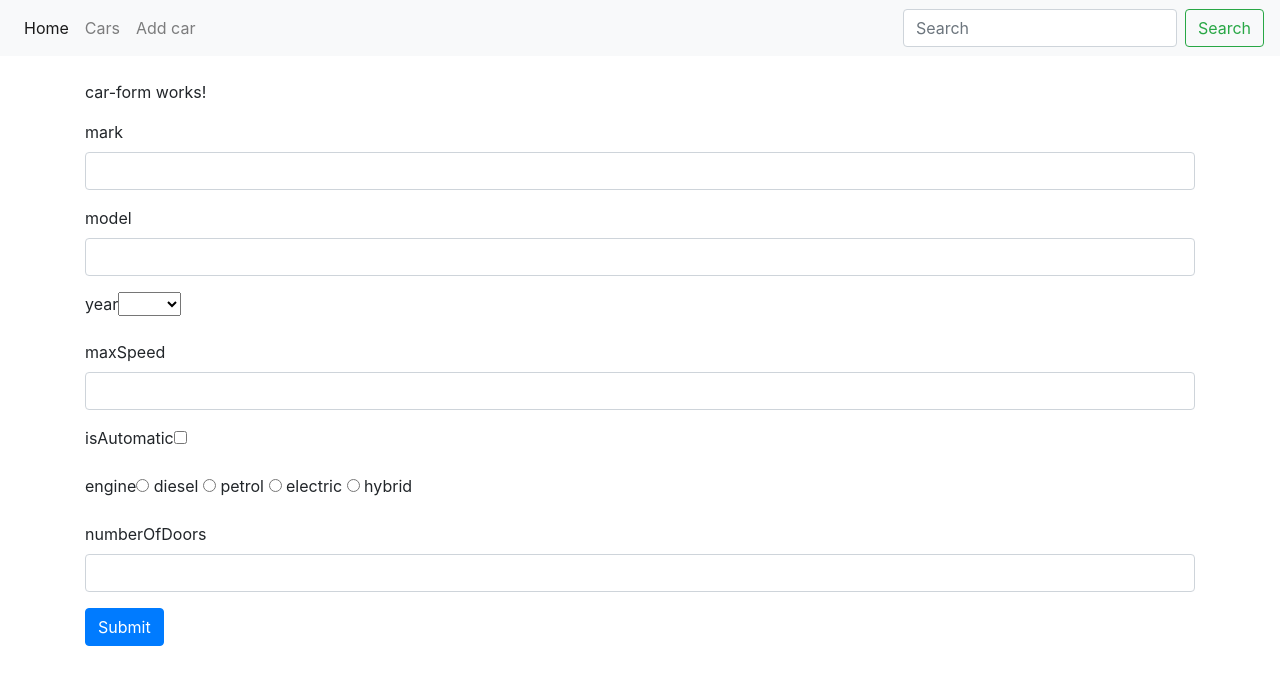
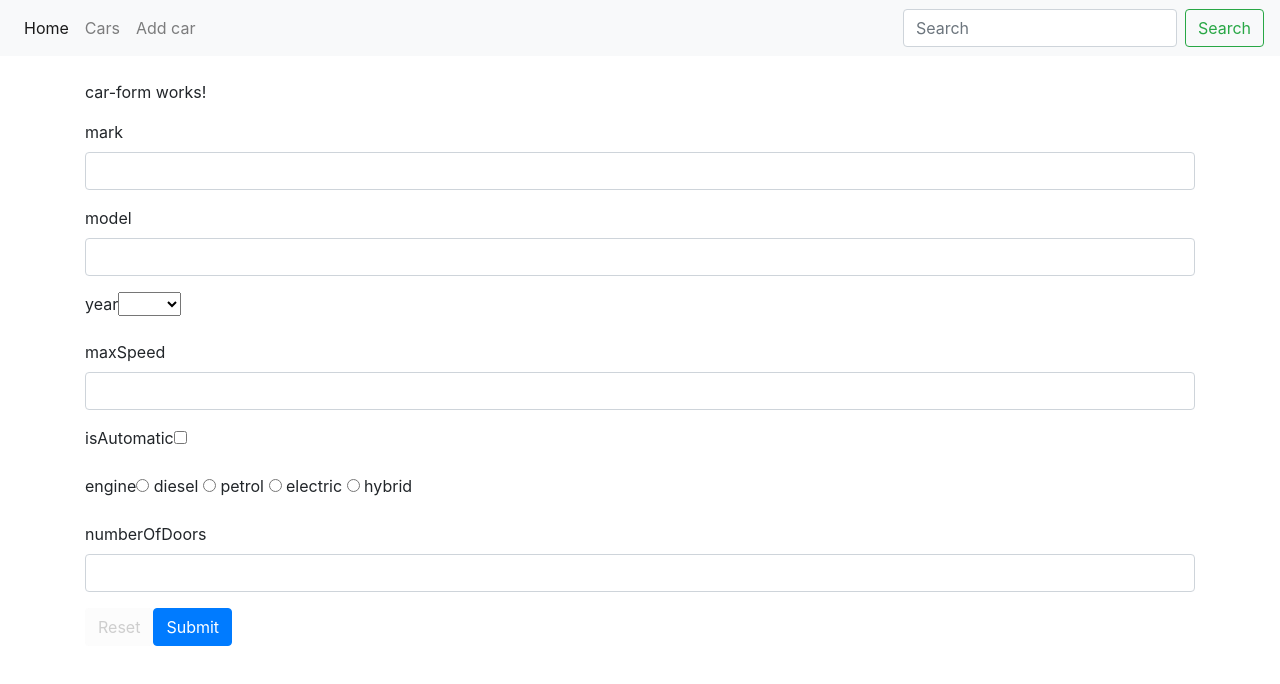
Before and after one commit to aleksandar8821/cars-angular, an Angular app: page /add in a window 1280 px wide. Shown: the top 684 px of the page. Built offline with nearby package versions, Linux system fonts and the light colour scheme.

Commit message:
zadatak4

```diff
--- a/src/app/components/cars/car-form/car-form.component.html
+++ b/src/app/components/cars/car-form/car-form.component.html
@@ -1,7 +1,7 @@
 <p>
   car-form works!
 </p>
-
+{{car.mark}}
 
 <form #carForm="ngForm" (ngSubmit)="addCar(car)">
   <div class="form-group">
@@ -53,6 +53,12 @@
     <input [(ngModel)]="car.numberOfDoors" type="number" class="form-control" id="exampleInputEmail1" aria-describedby="emailHelp" name="numberOfDoors" >
   </div>
 
+  <button type="button" class="btn"
+    (click)="carForm.reset()"
+    [disabled]="carForm.form.pristine"
+  >Reset</button>
+
+
 	<button type="submit" class="btn btn-primary">Submit</button>
 
 </form>
```
